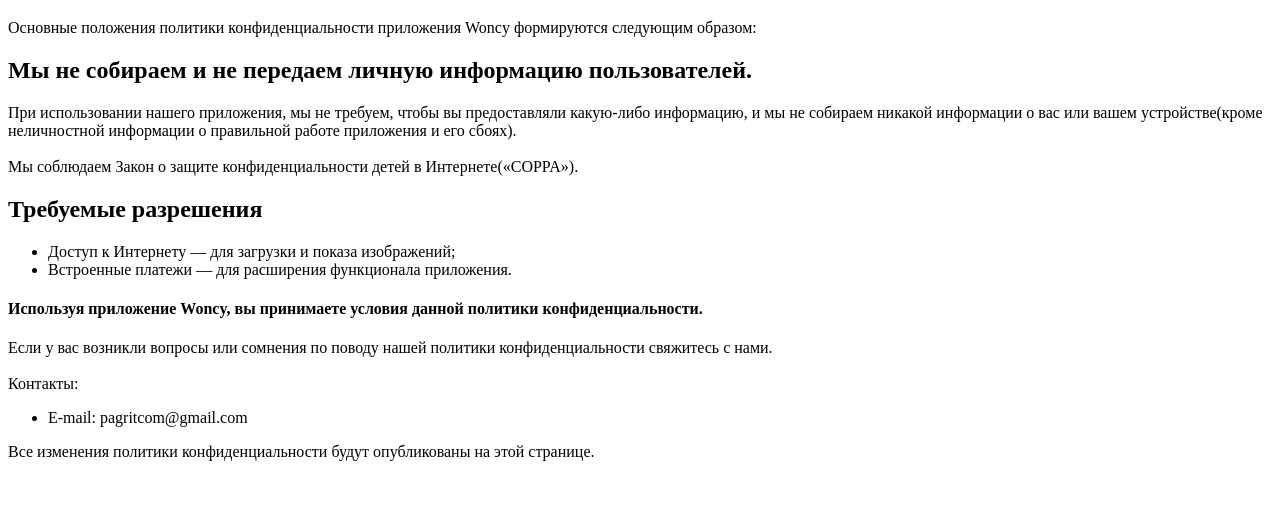
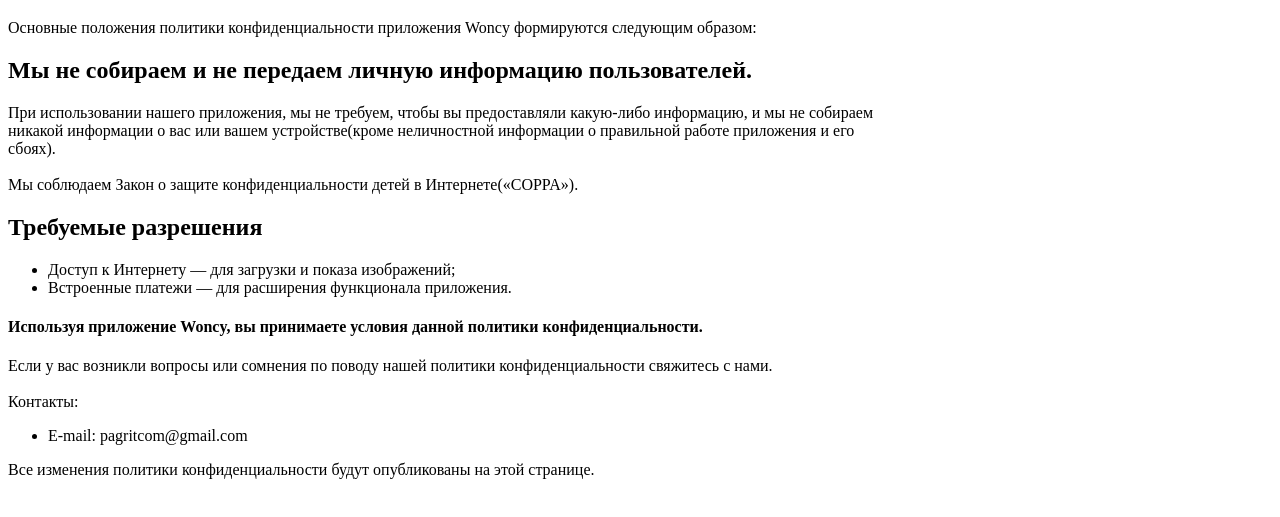
Before and after one commit to pagritcom/pagritcom.github.io, a plain HTML site: page privacy_policy.html in a window 1280 px wide. Shown: the part 61-578 px from the top of the page. Drawn offline with Linux system fonts and the light colour scheme.

Commit message:
update10

```diff
--- a/privacy_policy.html
+++ b/privacy_policy.html
@@ -5,7 +5,7 @@
 	<title>Privacy Policy | Pagrit</title>
 </head>
 <body>
-
+	<div style="width:70%">
 		<h1>Политика конфиденциальности</h1>
 
 		Основные положения политики конфиденциальности приложения Woncy формируются следующим образом:
```
